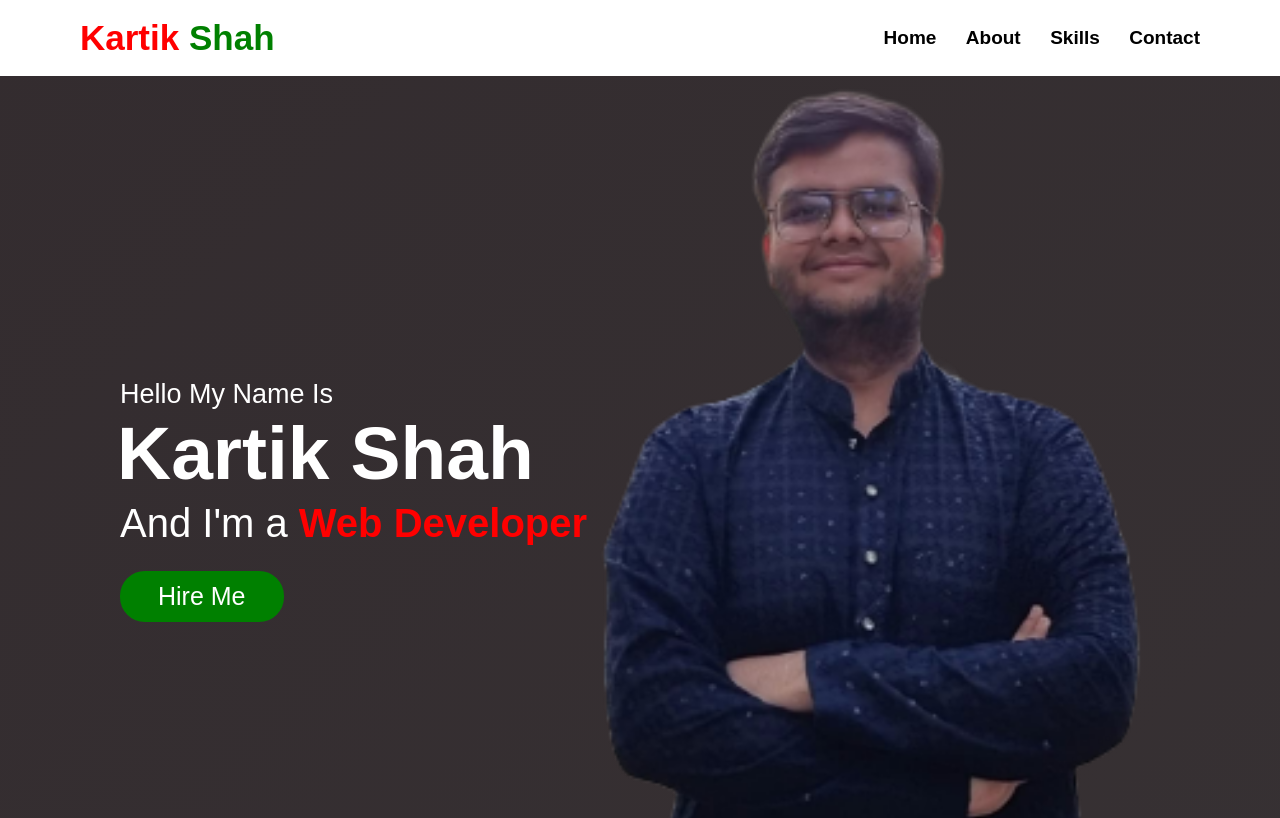
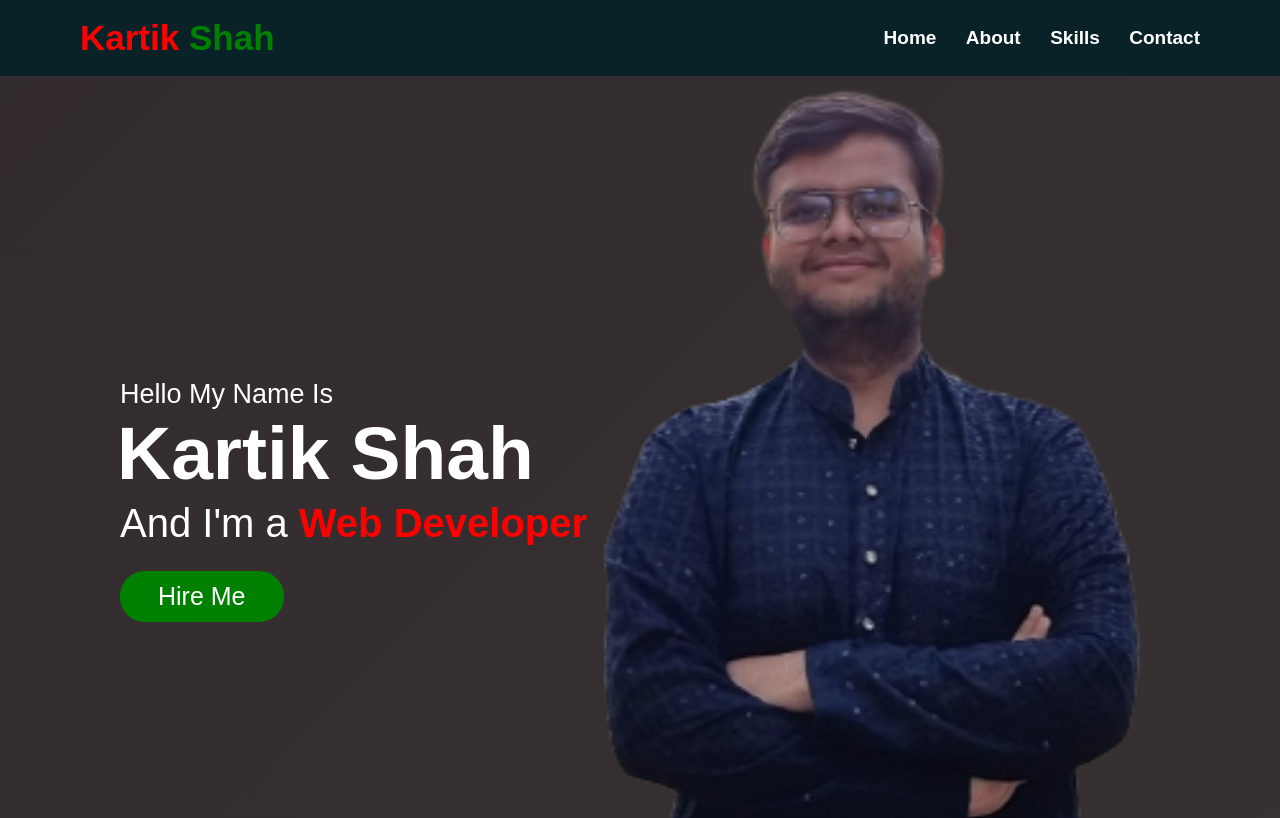
Before and after one commit to KartikShah369/My-Portfolio, a plain HTML site: page index.html in a window 1280 px wide. Shown: the top 818 px of the page. Drawn offline with nearby package versions, Linux system fonts and the light colour scheme.

Commit message:
Updated style.css for navbar

```diff
--- a/style.css
+++ b/style.css
@@ -35,13 +35,15 @@ body {
 }
 
 .navbar {
-  background: #fff;
+  background: #092228;
   width: 100%;
+  /* color: white; */
   position: fixed;
   padding: 18px 0;
   z-index: 999;
   transition: all 0.3s ease;
 }
+
 .navbar .max-width {
   display: flex;
   align-items: center;
@@ -67,7 +69,7 @@ body {
   display: inline-block;
 }
 .navbar .menu li a {
-  color: #000;
+  color: #ffffff;
   font-size: 19px;
   font-weight: 600;
   margin-left: 25px;
@@ -187,7 +189,7 @@ body {
   .menu-btn {
     display: block;
     z-index: 999;
-    color: #000;
+    color: #32fcff;
   }
   .menu-btn i.active::before {
     content: "\f00d";
```
